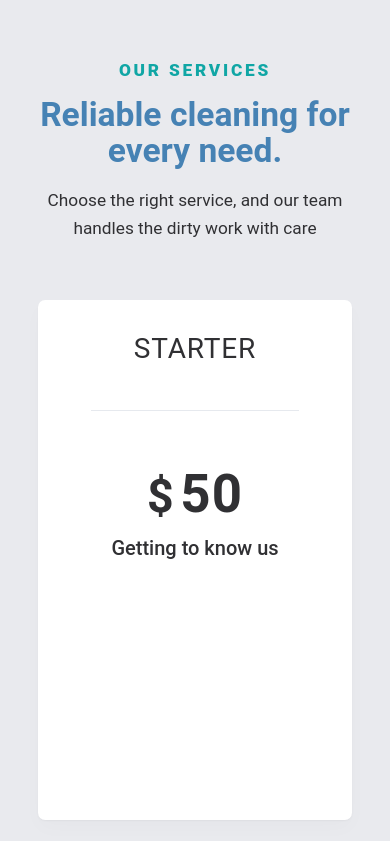
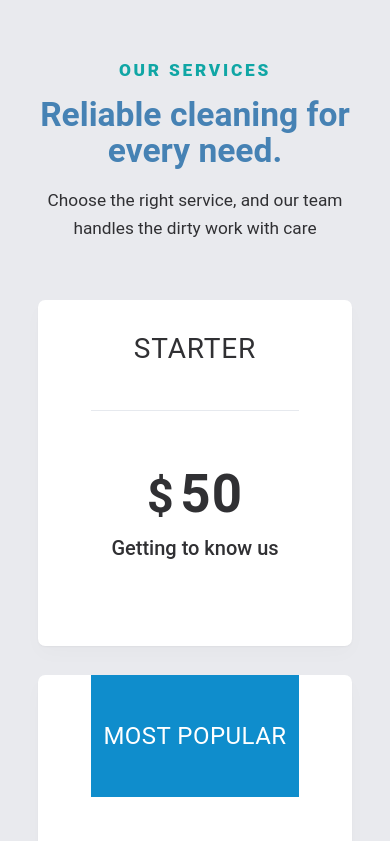
Before and after one commit to NYCMEL/MACleaners, a plain HTML site: page index.html in a window 390 px wide. Shown: the part 1156-1997 px from the top of the page. Drawn offline with Linux system fonts and the light colour scheme.

Commit message:
committed

```diff
--- a/pricing/pricing.scss
+++ b/pricing/pricing.scss
@@ -174,7 +174,7 @@ body {
     }
 
     .pricing-card {
-	min-height: 520px;
+	/* min-height: 520px; */
 	padding: 2rem 1.5rem 3rem;
     }
 
```
Also changed, not shown: pricing/pricing.css.
